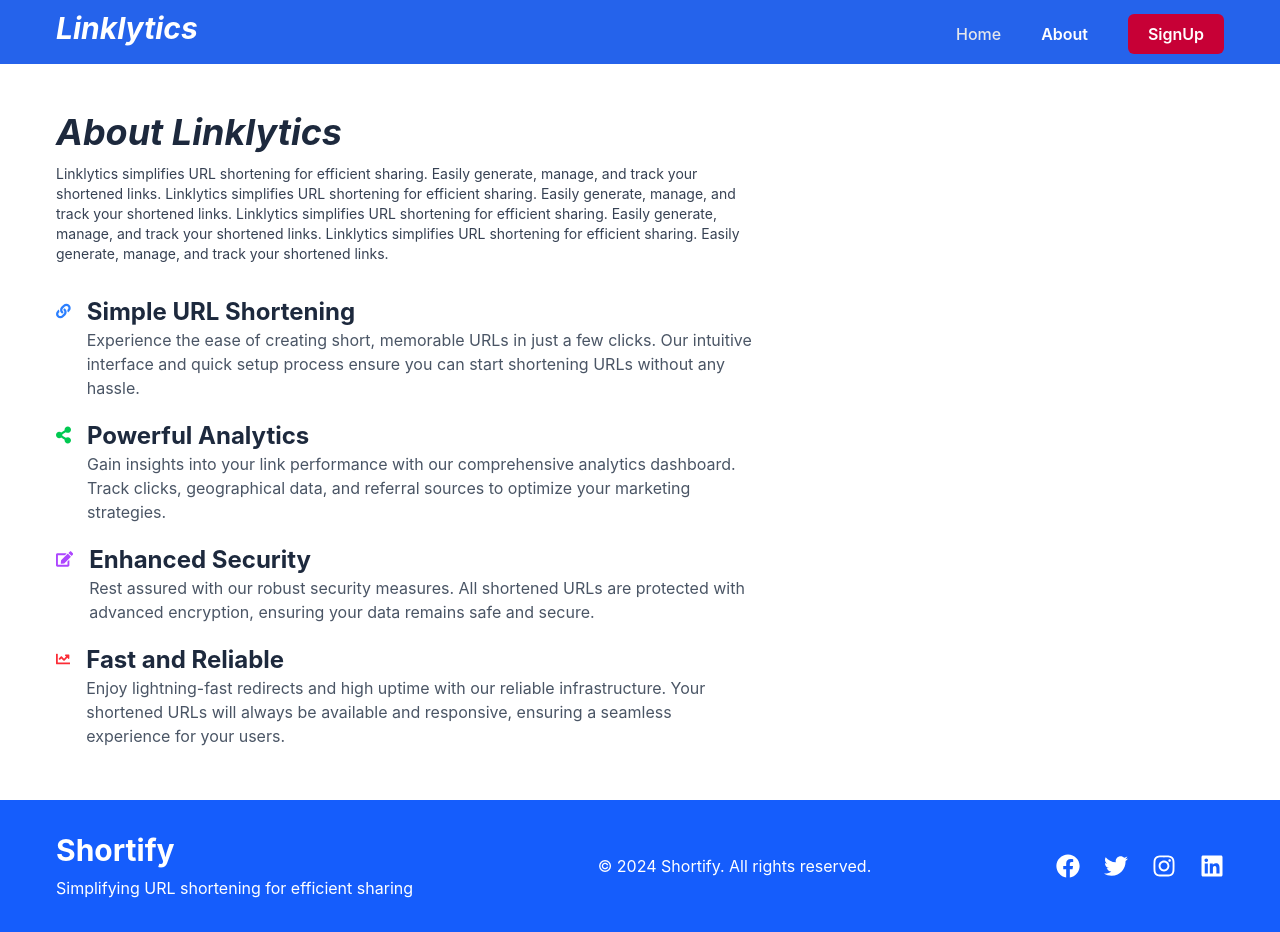
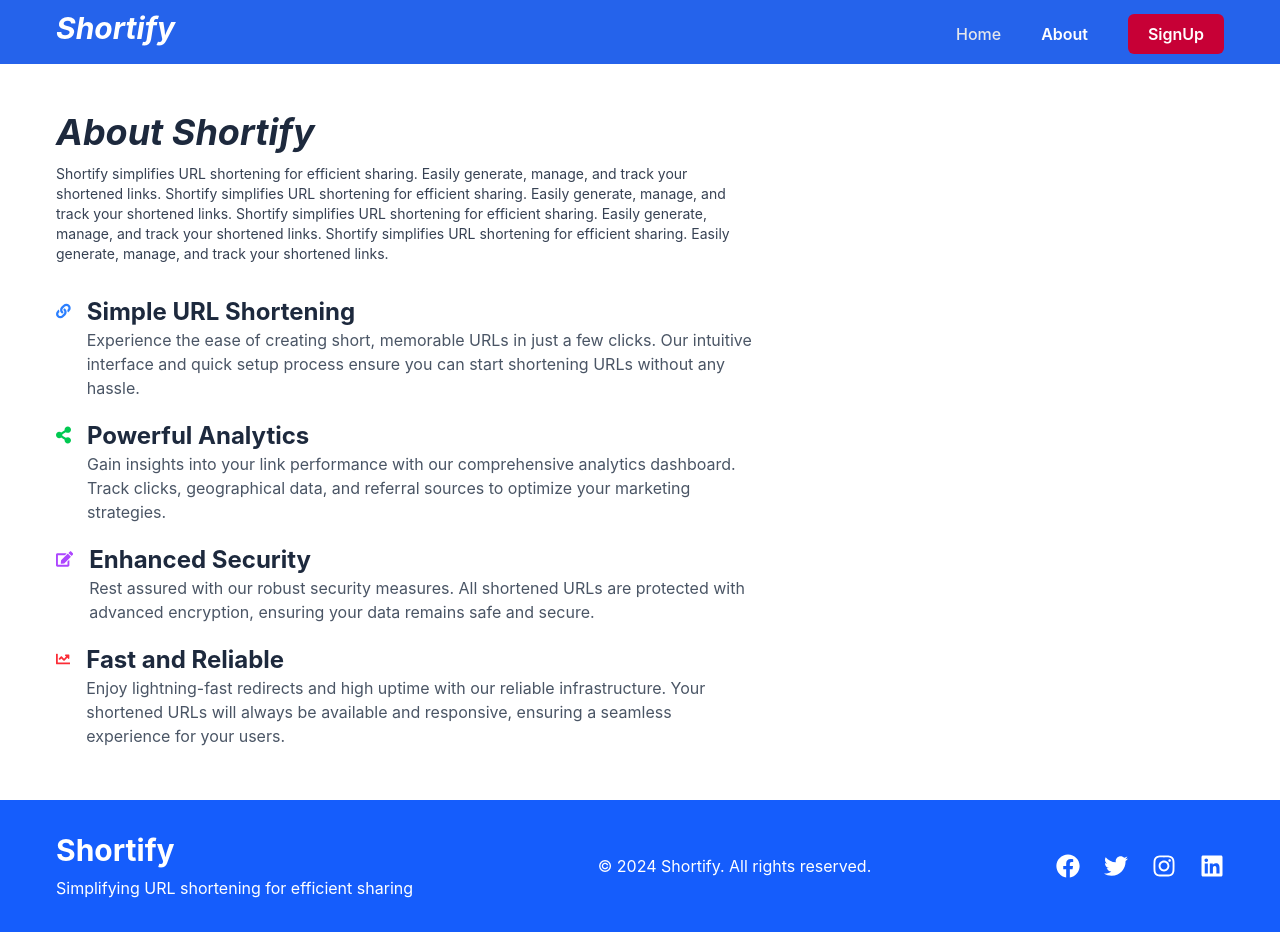
Before and after one commit to Saketh-77-hub/Url_Shortener, a React (Vite) app in the folder frontend/front-end/: page /about in a window 1280 px wide. Built offline with nearby package versions, Linux system fonts and the light colour scheme; no server answers.

Commit message:
final changes

```diff
--- a/frontend/front-end/src/components/AboutPage.jsx
+++ b/frontend/front-end/src/components/AboutPage.jsx
@@ -5,15 +5,15 @@ const AboutPage = () => {
     <div className="lg:px-14 sm:px-8 px-5 min-h-[calc(100vh-64px)] pt-2">
       <div className="bg-white w-full sm:py-10 py-8  ">
         <h1 className="sm:text-4xl text-slate-800 text-3xl font-bold italic  mb-3">
-          About Linklytics
+          About Shortify
         </h1>
         <p className="text-gray-700 text-sm  mb-8 xl:w-[60%] lg:w-[70%] sm:w-[80%] w-full ">
-          Linklytics simplifies URL shortening for efficient sharing. Easily
-          generate, manage, and track your shortened links. Linklytics simplifies
+          Shortify simplifies URL shortening for efficient sharing. Easily
+          generate, manage, and track your shortened links. Shortify simplifies
           URL shortening for efficient sharing. Easily generate, manage, and
-          track your shortened links. Linklytics simplifies URL shortening for
+          track your shortened links. Shortify simplifies URL shortening for
           efficient sharing. Easily generate, manage, and track your shortened
-          links. Linklytics simplifies URL shortening for efficient sharing.
+          links. Shortify simplifies URL shortening for efficient sharing.
           Easily generate, manage, and track your shortened links.
         </p>
         <div className="space-y-5 xl:w-[60%] lg:w-[70%] sm:w-[80%] w-full ">
--- a/frontend/front-end/src/components/Dashboard/CreateNewShorten.jsx
+++ b/frontend/front-end/src/components/Dashboard/CreateNewShorten.jsx
@@ -81,7 +81,7 @@ const CreateNewShorten = ({ setOpen, refetch }) => {
         </div>
 
         <button
-          className="bg-customRed font-semibold text-white w-32  bg-[#2563eb]  py-2  transition-colors  rounded-md my-3"
+          className="bg-blue-500 font-semibold text-white w-32    py-2  transition-colors  rounded-md my-3"
           type="text"
         >
           {loading ? "Loading..." : "Create"}
--- a/frontend/front-end/src/components/Dashboard/ShortenItem.jsx
+++ b/frontend/front-end/src/components/Dashboard/ShortenItem.jsx
@@ -117,7 +117,7 @@ const ShortenItem = ({ originalUrl, shortUrl, clickCount, createdDate }) => {
                 onCopy={() => setIsCopied(true)}
                 text={`${import.meta.env.VITE_REACT_FRONT_END_URL + "/s/" + `${shortUrl}`}`}
             >
-                <div className="flex cursor-pointer gap-1 items-center bg-blue py-2  font-semibold shadow-md shadow-slate-500 px-6 rounded-md text-white ">
+                <div className="flex cursor-pointer gap-1 items-center bg-blue-500 py-2  font-semibold shadow-md shadow-slate-500 px-6 rounded-md text-white ">
                 <button className="">{isCopied ? "Copied" : "Copy"}</button>
                 {isCopied ? (
                     <LiaCheckSolid className="text-md" />
--- a/frontend/front-end/src/components/LandingPage.jsx
+++ b/frontend/front-end/src/components/LandingPage.jsx
@@ -6,7 +6,7 @@ import Card from "./Card";
 import { useStoreContext } from "../contextApi/ContextApi";
 
 let desc =
-  "Generate short, memorable links with ease using Linklytics’s intuitive interface. Share URLs effortlessly across platforms. Optimize your sharing strategy with Linklytics. Track clicks and manage your links seamlessly to enhance your online presence. Generate short, memorable links with ease using Linklytics’s intuitive interface. Share URLs effortlessly across platforms.";
+  "Generate short, memorable links with ease using Shortify’s intuitive interface. Share URLs effortlessly across platforms. Optimize your sharing strategy with Shortify. Track clicks and manage your links seamlessly to enhance your online presence. Generate short, memorable links with ease using Shortify’s intuitive interface. Share URLs effortlessly across platforms.";
 
 const LandingPage = () => {
   const navigate = useNavigate();
@@ -34,13 +34,13 @@ const dashBoardNavigateHandler = () => {
             transition={{ duration: 0.8 }}
             className="font-bold font-roboto text-slate-800 md:text-5xl sm:text-4xl text-3xl   md:leading-[55px] sm:leading-[45px] leading-10 lg:w-full md:w-[70%] w-full"
           >
-            Linklytics Simplifies URL Shortening For Efficient Sharing.
+            Shortify Simplifies URL Shortening For Efficient Sharing.
           </motion.h1>
           <p className="text-slate-700 text-sm my-5">
-            Linklytics streamlines the process of URL shortening, making sharing
+            Shortify streamlines the process of URL shortening, making sharing
             links effortless and efficient. With its user-friendly interface,
-            Linklytics allows you to generate concise, easy-to-share URLs in
-            seconds. Simplify your sharing experience with Linklytics today.
+            Shortify allows you to generate concise, easy-to-share URLs in
+            seconds. Simplify your sharing experience with Shortify today.
           </p>
           <div className="flex items-center gap-3">
             <motion.button
--- a/frontend/front-end/src/components/LoginPage.jsx
+++ b/frontend/front-end/src/components/LoginPage.jsx
@@ -51,7 +51,7 @@ const LoginPage = () => {
         className='min-h-[calc(100vh-64px)] flex justify-center items-center'>
         <form onSubmit={handleSubmit(loginHandler)}
              className="sm:w-[450px] w-[360px] bg-white shadow-xl py-8 sm:px-8 px-4 rounded-2xl">
-            <h1 className="text-center font-serif text-[#2563eb] font-bold lg:text-3xl text-2xl">
+            <h1 className=" text-center font-serif text-[#2563eb] font-bold lg:text-3xl text-2xl">
                 Login Here
             </h1>
 
@@ -85,7 +85,7 @@ const LoginPage = () => {
             <button
                 disabled={loader}
                 type='submit'
-                className='bg-customRed font-semibold text-white  bg-custom-gradient w-full py-2 hover:text-slate-400 transition-colors duration-100 rounded-sm my-3'>
+                className='bg-blue-500 font-semibold text-white  w-full py-2 hover:text-black transition-colors duration-100 rounded-sm my-3'>
                 {loader ? "Loading..." : "Login"}
             </button>
 
--- a/frontend/front-end/src/components/NavBar.jsx
+++ b/frontend/front-end/src/components/NavBar.jsx
@@ -22,13 +22,13 @@ const Navbar = () => {
       <div className="lg:px-14 sm:px-8 px-4 w-full flex justify-between">
         <Link to="/">
           <h1 className="font-bold text-3xl text-white italic sm:mt-0 mt-2">
-            Linklytics
+            Shortify
           </h1>
         </Link>
         <ul
           className={`flex sm:gap-10 gap-4 sm:items-center sm:mt-1 sm:pt-0 pt-3 text-slate-800 sm:static absolute left-0 top-[62px] sm:shadow-none shadow-md ${
             navbarOpen ? "h-fit sm:pb-0 pb-5" : "h-0 overflow-hidden"
-          }  transition-all duration-100 sm:h-fit sm:bg-none  bg-custom-gradient sm:w-fit w-full sm:flex-row flex-col px-4 sm:px-0`}
+          }  transition-all duration-100 sm:h-fit sm:bg-none  bg-blue sm:w-fit w-full sm:flex-row flex-col px-4 sm:px-0`}
         >
           <li className="hover:text-blue font-[500]  transition-all duration-150">
             <Link
```
